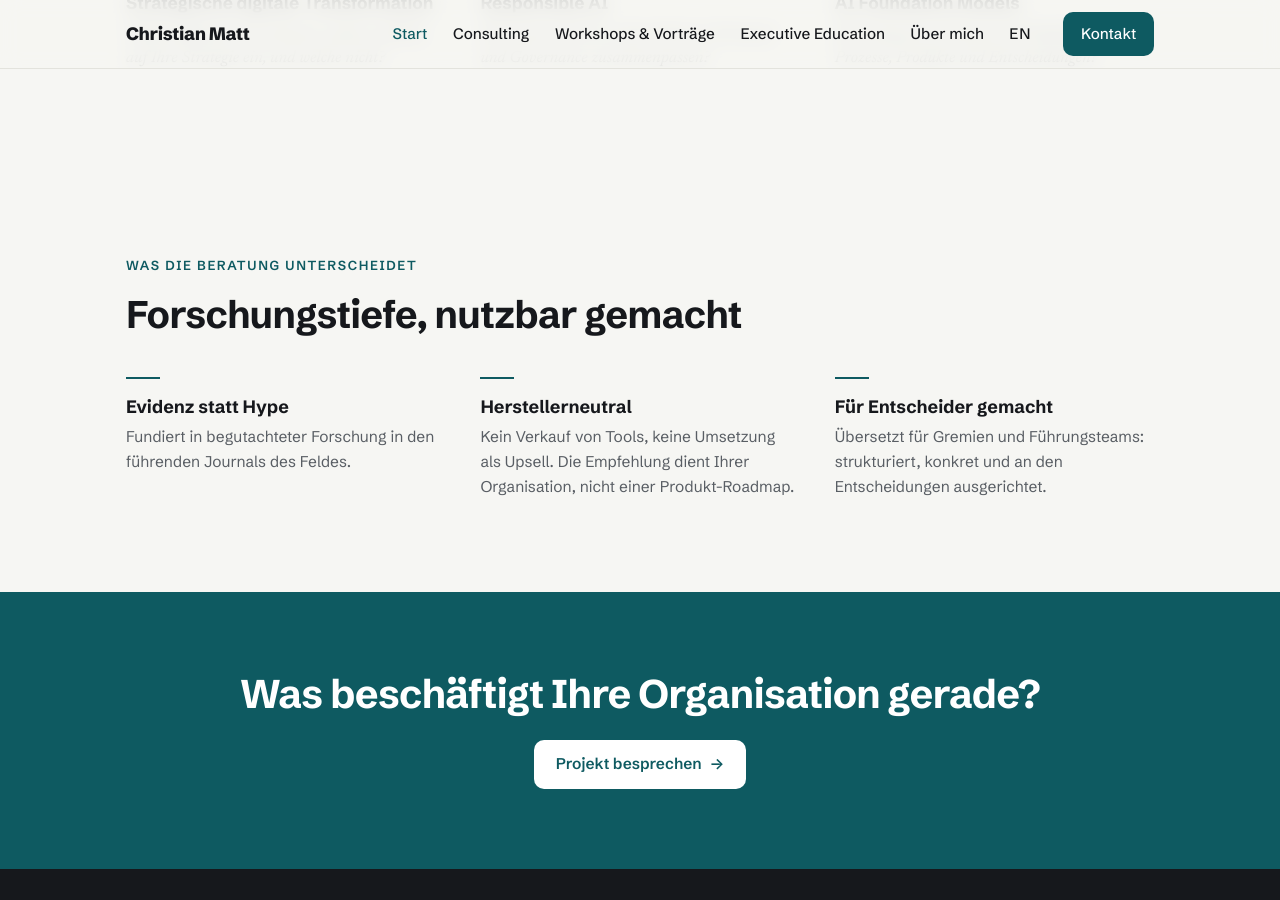
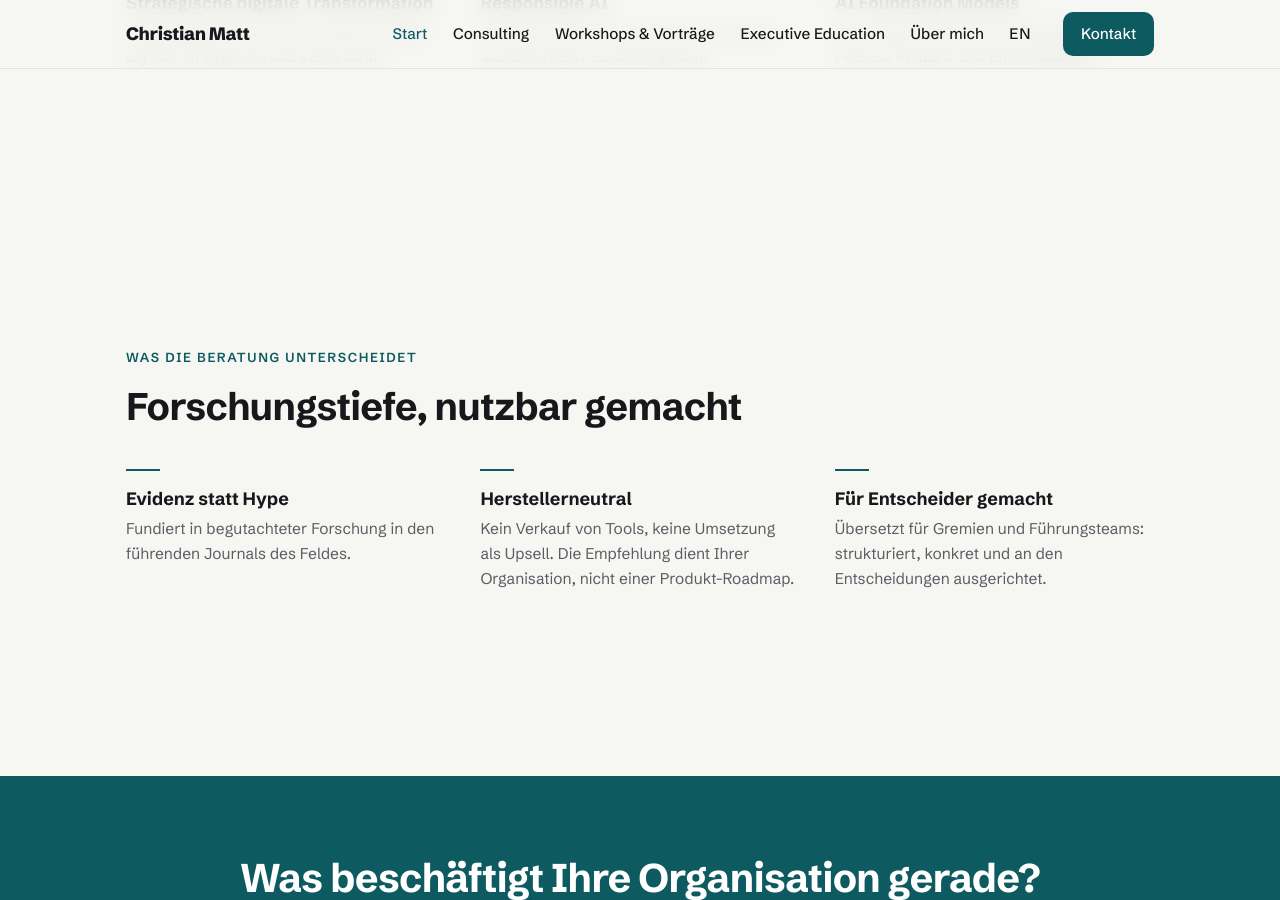
Before and after one commit to christian-matt/christian-matt.github.io, a Jekyll site: the page built from pages/index.md, in a window 1280 px wide and 900 px high, scrolled down 1204 px. Built offline with Jekyll 4.4.1, drawn with Linux system fonts in a browser that asks for light colours.

Commit message:
Adjust layout homepage.

```diff
--- a/_layouts/home.html
+++ b/_layouts/home.html
@@ -10,5 +10,5 @@ layout: default
   </div>
 </section>
 <section class="section section-topics"><div class="wrap markdown-section">{{ sections[1] }}</div></section>
-<section class="section section-benefits"><div class="wrap markdown-section">{{ sections[2] }}</div></section>
+<section class="section section-benefits"><div class="wrap section markdown-section">{{ sections[2] }}</div></section>
 <section class="cta-band"><div class="wrap markdown-section">{{ sections[3] }}</div></section>
```
